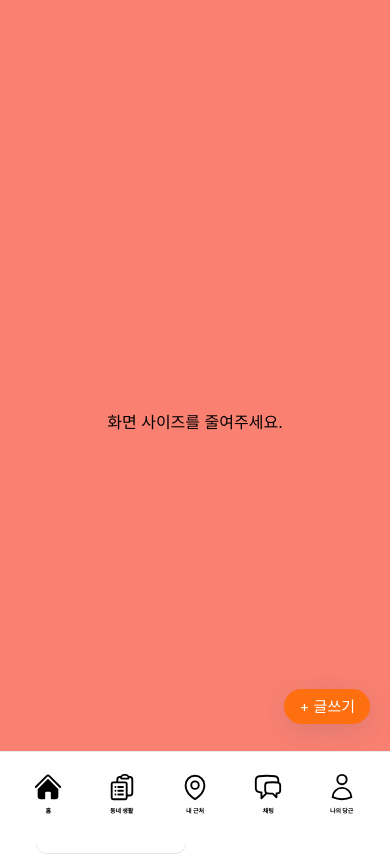
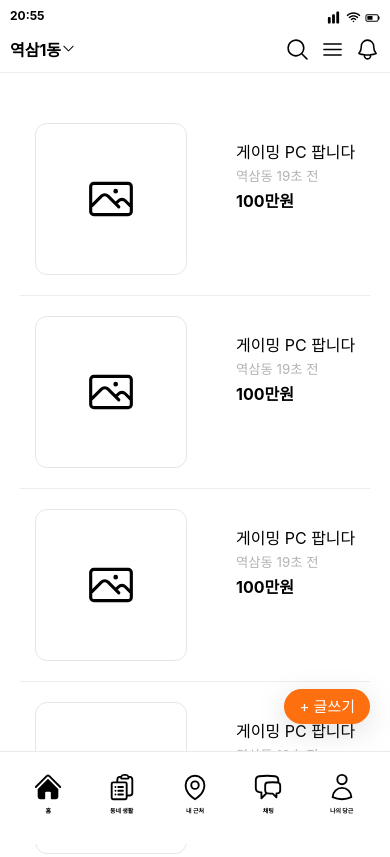
Before and after one commit to pbj97/market-clone, a plain HTML site: page index.html in a window 390 px wide. Shown: the top 857 px of the page. Drawn offline with Linux system fonts and the light colour scheme; files whose address does not match are found by name; a web font is replaced by a local one.

Commit message:
미디어 쿼리 관련 버그 수정

```diff
--- a/css/style.css
+++ b/css/style.css
@@ -11,7 +11,7 @@ body {
 }
 
 .media-info-msg {
-  position: absolute;
+  position: fixed;
   top: 0;
   left: 0;
   width: 100vw;
@@ -20,11 +20,11 @@ body {
   justify-content: center;
   align-items: center;
   background-color: salmon;
-  opacity: 1;
+  z-index: 1;
 }
 
-@media screen and (max-width: 380px) {
+@media screen and (max-width: 500px) {
   .media-info-msg {
-    opacity: 0;
+    display: none;
   }
 }
```
